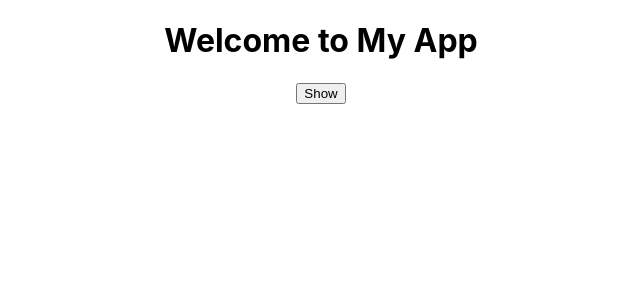
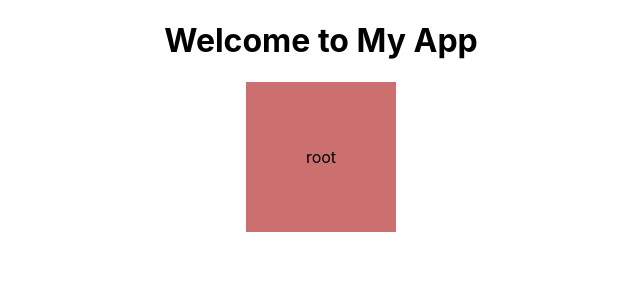
Before and after one commit to kksingheniiith/ReactMachineCoding, a React (Create React App) app: page / in a window 1280 px wide. Shown: the top 300 px of the page, without its empty margins (319-959 px from the left). Built offline with nearby package versions, Linux system fonts and the light colour scheme.

Commit message:
added folder structure items

```diff
--- a/src/App.js
+++ b/src/App.js
@@ -3,6 +3,7 @@ import "./styles/Stepper.css";
 import "./styles/Todo.css";
 import "./styles/ImageSlider.css";
 import "./styles/Modal.css";
+import "./styles/Folder-structure.css"
 import { useState } from "react";
 import { FeatureFlagProvider } from "./contexts";
 import TrialComponent from "./components/trial";
@@ -13,6 +14,7 @@ import Todo from "./components/todo";
 import ImageSlider from "./components/image-slider";
 import { images } from "./constants/demoImages";
 import Modal from "./components/modal";
+import FolderStructure from './components/folder-structure';
 
 function App() {
   const [showModal, setShowModal] = useState(false);
@@ -26,14 +28,15 @@ function App() {
       {/* <Stepper list={[<Example1 />, <Example2 />, <Example3 />, <Example4 />]}></Stepper> */}
       {/* <Todo /> */}
       {/* <ImageSlider images={images}/> */}
-      <button onClick={() => setShowModal(!showModal)}>{showModal ? 'Hide' : "Show"}</button>
+      {/* <button onClick={() => setShowModal(!showModal)}>{showModal ? 'Hide' : "Show"}</button>
       <Modal
         headerText={"Modal Header"}
         show={showModal}
         onClose={() => setShowModal(false)}
       >
         <div>Modal Content</div>
-      </Modal>
+      </Modal> */}
+      <FolderStructure />
     </div>
   );
 }
--- /dev/null
+++ b/src/components/folder-structure.jsx
@@ -0,0 +1,98 @@
+import { useEffect, useState } from "react";
+const FOLDER = {
+  root: {
+    name: "root",
+    type: "folder",
+    parent: null,
+  },
+  folder1: {
+    name: "folder1",
+    type: "folder",
+    parent: "root",
+  },
+  folder2: {
+    name: "folder2",
+    type: "folder",
+    parent: "root",
+  },
+  folder3: {
+    name: "folder3",
+    type: "folder",
+    parent: "folder1",
+  },
+  file1: {
+    name: "file1",
+    type: "file",
+    parent: "folder1",
+  },
+  file3: {
+    name: "file3",
+    type: "file",
+    parent: "folder2",
+  },
+};
+
+function FolderStructure() {
+  const [currentParent, setCurrentParent] = useState(null);
+  const [foldersToShow, setFoldersToShow] = useState([]);
+  const [parentChain, setParentChain] = useState([]);
+
+  useEffect(() => {
+    const foldersToShow = Object.keys(FOLDER).filter(
+      (key) => FOLDER[key].parent === currentParent
+    );
+    setFoldersToShow(foldersToShow);
+
+    setParentChain(getParentChain(currentParent))
+  }, [currentParent]);
+
+  const clickedOnItem = (folderKey) => {
+    setCurrentParent(folderKey);
+  };
+
+  const clickedOnParent = (element) => {
+    const folderKey = element.target.getAttribute("data-folder-key");
+    if (folderKey) {
+      setCurrentParent(folderKey);
+    }
+  }
+
+  const getParentChain = (folderKey) => {
+    const chain = [];
+
+    while (folderKey !== null) {
+        chain.push(folderKey);
+        folderKey = FOLDER[folderKey].parent;
+    }
+
+    return chain.reverse();
+  };
+
+  return (
+    <div className="wrapper">
+      <div className="folder-structure">
+        {
+            parentChain.map((folderName, index) => {
+                return <span className="folder-link" key={folderName} onClick={() => clickedOnItem(folderName)}>{folderName} <span>{index < parentChain.length - 1 ? " > " : ""}</span></span>
+            })
+        }
+      </div>
+      <div className="folder-items" onClick={clickedOnParent}>
+        {foldersToShow.map((folderKey) => {
+          const folder = FOLDER[folderKey];
+          return (
+            <div
+              key={folderKey}
+              className={`${folder.type}-item`}
+              data-folder-key={folderKey}
+            >
+              {folder.name}
+            </div>
+          );
+        })}
+      </div>
+    </div>
+  );
+}
+
+export default FolderStructure;
--- /dev/null
+++ b/src/styles/Folder-structure.css
@@ -0,0 +1,30 @@
+.folder-items {
+    display: flex;
+    gap: 10px;
+    justify-content: center;
+}
+
+.folder-item {
+    background-color: rgb(204, 111, 111);
+    width: 150px;
+    height: 150px;
+    cursor: pointer;
+    display: flex;
+    justify-content: center;
+    align-items: center;
+}
+
+.file-item {
+    background-color: rgb(188, 196, 188);
+    width: 150px;
+    height: 150px;
+    cursor: pointer;
+    display: flex;
+    justify-content: center;
+    align-items: center;
+}
+
+.folder-link {
+    cursor: pointer;
+    color: green;
+}
```
